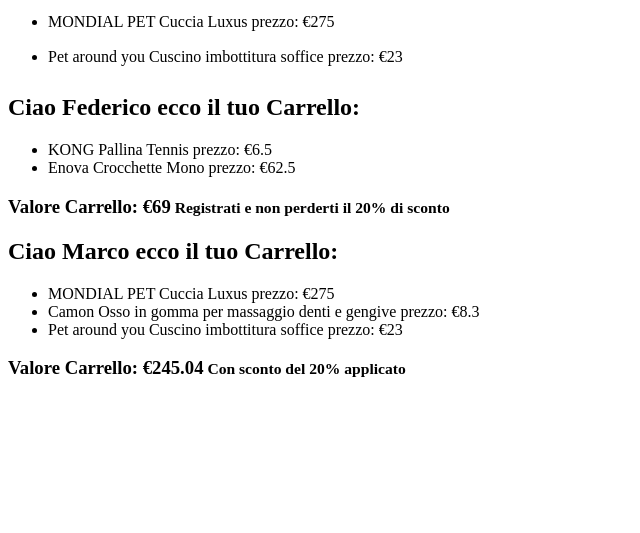
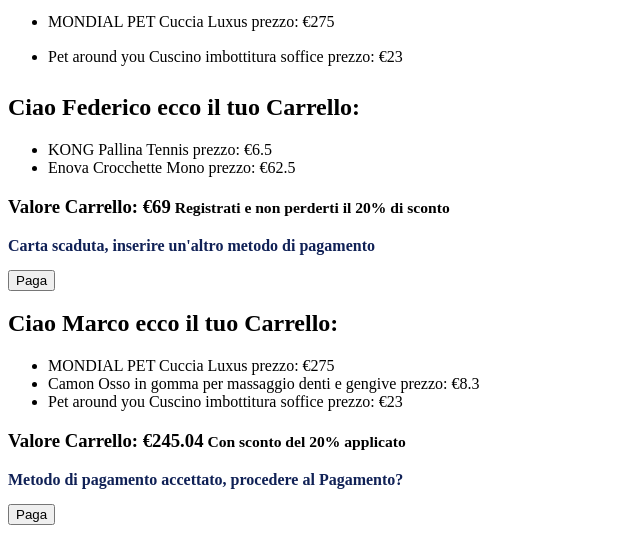
Before and after one commit to Fede180600/php-oop-2, a PHP site: page / in a window 1280 px wide. Shown: the part 499-1032 px from the top of the page, without its empty margins (0-640 px from the left). Before the commit the page ends 876 px from the top, so only its background shows below. Run offline with PHP 8.4, Linux system fonts and the light colour scheme.

Commit message:
create CreditCard class

```diff
--- /dev/null
+++ b/CreditCard.php
@@ -0,0 +1,26 @@
+<?php
+class CreditCard {
+    public $number;
+    public $valid_truh;
+    public $cvv;
+    public $active;
+
+    function __construct($_number, $_valid_truh, $_cvv, $_active)
+    {
+        $this->number = $_number;
+        $this->valid_truh = $_valid_truh;
+        $this->cvv = $_cvv;
+        $this->active = $_active;
+    }
+
+    public function getValidCard() {
+        $card = "";
+        if ($this->active == false) {
+            $card = "Carta scaduta, inserire un'altro metodo di pagamento";
+        } else {
+            $card = "Metodo di pagamento accettato, procedere al Pagamento?";
+        }
+        return $card;
+    }
+}
+?>
--- a/index.php
+++ b/index.php
@@ -9,6 +9,7 @@ require_once __DIR__ . "/Food.php";
 require_once __DIR__ . "/Games.php";
 require_once __DIR__ . "/PetHouse.php";
 require_once __DIR__ . "/User.php";
+require_once __DIR__ . "/CreditCard.php";
 
 $enova_crocchette_1 = new Food("Crocchette Mono", 62.5, "Enova", "Pet Snacks", "Pollo", "Per cani", "+16 mesi", "12kg" );
 // var_dump($enova_crocchette_1);
@@ -34,11 +35,13 @@ $cuccetta = new PetHouse("Cuscino imbottitura soffice", 23, "Pet around you", "P
 $federico = new User("Federico", "fede180600@libero.it", false);
 $federico->addProductToCart($pallina_tennis);
 $federico->addProductToCart($enova_crocchette_1);
+$federico_credit_card = new CreditCard("1234 5678 9101 1121", "02/2022", "322", false);
 
 $marco = new User("Marco", "marco54@gmail.com", true);
 $marco->addProductToCart($casetta_xl);
 $marco->addProductToCart($osso_gomma);
 $marco->addProductToCart($cuccetta);
+$marco_credit_card = new CreditCard("1098 7654 3210 1234", "07/2032", "452", true);
 ?>
 
 <!DOCTYPE html>
@@ -80,6 +83,8 @@ $marco->addProductToCart($cuccetta);
             <?php } ?>
         </ul>
         <h3>Valore Carrello:<?php echo $federico->getPriceDiscounted() ?></h3>
+        <div style="color: #102156"><strong><?php echo $federico_credit_card->getValidCard()?></strong></div>
+        <button style="margin-top: 15px;">Paga</button>
     </section>
     <section>
         <h2>Ciao <?php echo $marco->name ?> ecco il tuo Carrello:</h2>
@@ -89,6 +94,8 @@ $marco->addProductToCart($cuccetta);
             <?php } ?>
         </ul>
         <h3>Valore Carrello:<?php echo $marco->getPriceDiscounted() ?></h3>
+        <div style="color: #102156"><strong><?php echo $marco_credit_card->getValidCard()?></strong></div>
+        <button style="margin-top: 15px;">Paga</button>
     </section>
 </main>
 <!-- /MAIN -->
```
